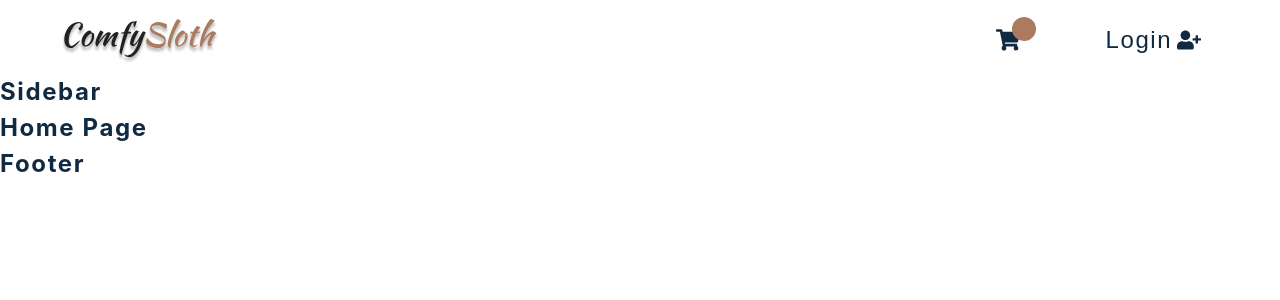
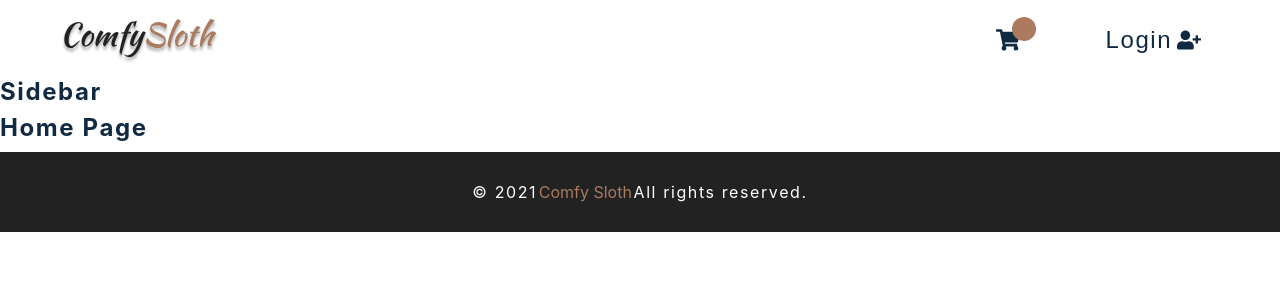
Before and after one commit to tylermatrix/comfy-sloth, a React (Create React App) app: page / in a window 1280 px wide. Shown: the top 300 px of the page. Built offline with nearby package versions, Linux system fonts and the light colour scheme; the HTML template or start-up script is replaced by a standard one.

Commit message:
started customizing footer

```diff
--- a/src/components/Footer.js
+++ b/src/components/Footer.js
@@ -1,7 +1,11 @@
 import React from 'react'
 import styled from 'styled-components'
 const Footer = () => {
-  return <h4>footer</h4>
+  return <Wrapper>
+    <h5>&copy; {new Date().getFullYear()}</h5>
+    <span>Comfy Sloth</span>
+    <h5>All rights reserved.</h5>
+  </Wrapper>
 }
 
 const Wrapper = styled.footer`
```
